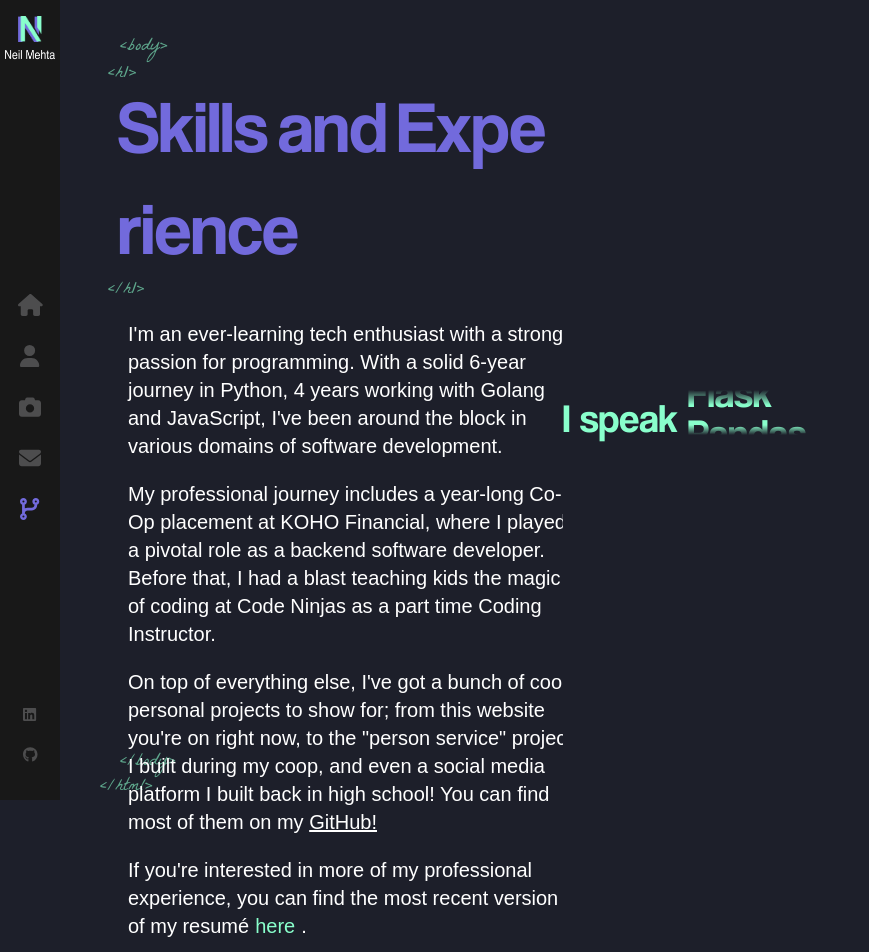
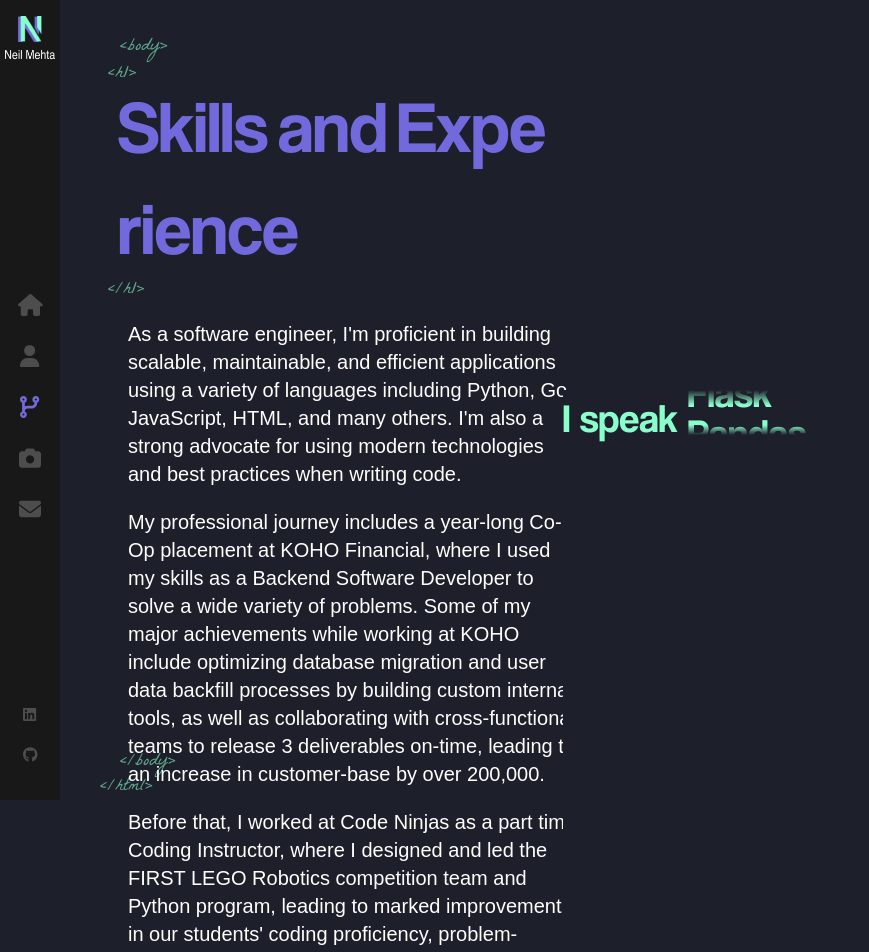
Before and after one commit to mchappyneil/portfolio-website, a React (Create React App) app: page /skills in a window 1280 px wide. Shown: the top 952 px of the page, without its empty margins (0-869 px from the left). Built offline with nearby package versions, Linux system fonts and the light colour scheme.

Commit message:
Update navbar button order and rewrite skills page info

```diff
--- a/src/components/Sidebar/index.js
+++ b/src/components/Sidebar/index.js
@@ -46,6 +46,18 @@ const Sidebar = () => {
                 onClick={() => setShowNav(false)}
                 exact="true"
                 activeclassname="active"
+                className="skills-link"
+                to="/skills"
+            >
+                <FontAwesomeIcon
+                    icon={faCodeBranch}
+                    color="#4d4d4e"
+                    />
+            </NavLink>
+            <NavLink
+                onClick={() => setShowNav(false)}
+                exact="true"
+                activeclassname="active"
                 className="photography-link"
                 to="/photography"
             >
@@ -65,18 +77,6 @@ const Sidebar = () => {
                     icon={faEnvelope}
                     color="#4d4d4e"
                 />
-            </NavLink>
-            <NavLink
-                onClick={() => setShowNav(false)}
-                exact="true"
-                activeclassname="active"
-                className="skills-link"
-                to="/skills"
-            >
-                <FontAwesomeIcon
-                    icon={faCodeBranch}
-                    color="#4d4d4e"
-                    />
             </NavLink>
             <FontAwesomeIcon
                 onClick={() => setShowNav(false)}
--- a/src/components/Skills/index.js
+++ b/src/components/Skills/index.js
@@ -25,21 +25,30 @@ const Skills = () => {
                     />
                 </h1>
                 <p>
-                I'm an ever-learning tech enthusiast with a strong passion for programming.
-                With a solid 6-year journey in Python, 4 years working with Golang and JavaScript,
-                I've been around the block in various domains of software development.
+                    As a software engineer, I'm proficient in building scalable, maintainable, and
+                    efficient applications using a variety of languages including Python, Go,
+                    JavaScript, HTML, and many others. I'm also a strong advocate for using modern
+                    technologies and best practices when writing code.
                 </p>
                 <p>
-                My professional journey includes a year-long Co-Op placement at KOHO Financial,
-                where I played a pivotal role as a backend software developer.
-                Before that, I had a blast teaching kids the magic of coding at Code Ninjas as a part time
-                Coding Instructor.
+                    My professional journey includes a year-long Co-Op placement at KOHO Financial,
+                    where I used my skills as a Backend Software Developer to solve a wide variety
+                    of problems. Some of my major achievements while working at KOHO include optimizing
+                    database migration and user data backfill processes by building custom internal
+                    tools, as well as collaborating with cross-functional teams to release 3 deliverables
+                    on-time, leading to an increase in customer-base by over 200,000.
                 </p>
                 <p>
-                On top of everything else, I've got a bunch of cool personal projects to show for;
-                from this website you're on right now, to the "person service" project I built during my coop,
-                and even a social media platform I built back in high school!
-                You can find most of them on my <a href="https://github.com/mchappyneil/About_Me">GitHub!</a>
+                    Before that, I worked at Code Ninjas as a part time Coding Instructor, where I
+                    designed and led the FIRST LEGO Robotics competition team and Python program,
+                    leading to marked improvement in our students' coding proficiency, problem-solving
+                    skills, and teamwork!
+                </p>
+                <p>
+                On top of everything else, I've got a bunch of personal projects to show for: some of them
+                deployed, such as this website you're on right now, to a <a href="https://melodia-streamer.netlify.app/#"> proof of concept music streaming service</a>,
+                and a <a href="https://tick.up.railway.app">todo-list manager</a>. The rest of my non-hosted
+                projects can be found on my <a href="https://github.com/mchappyneil/About_Me">GitHub!</a>
                 </p>
                 <p>
                 If you're interested in more of my professional experience, you can find the most recent
```
